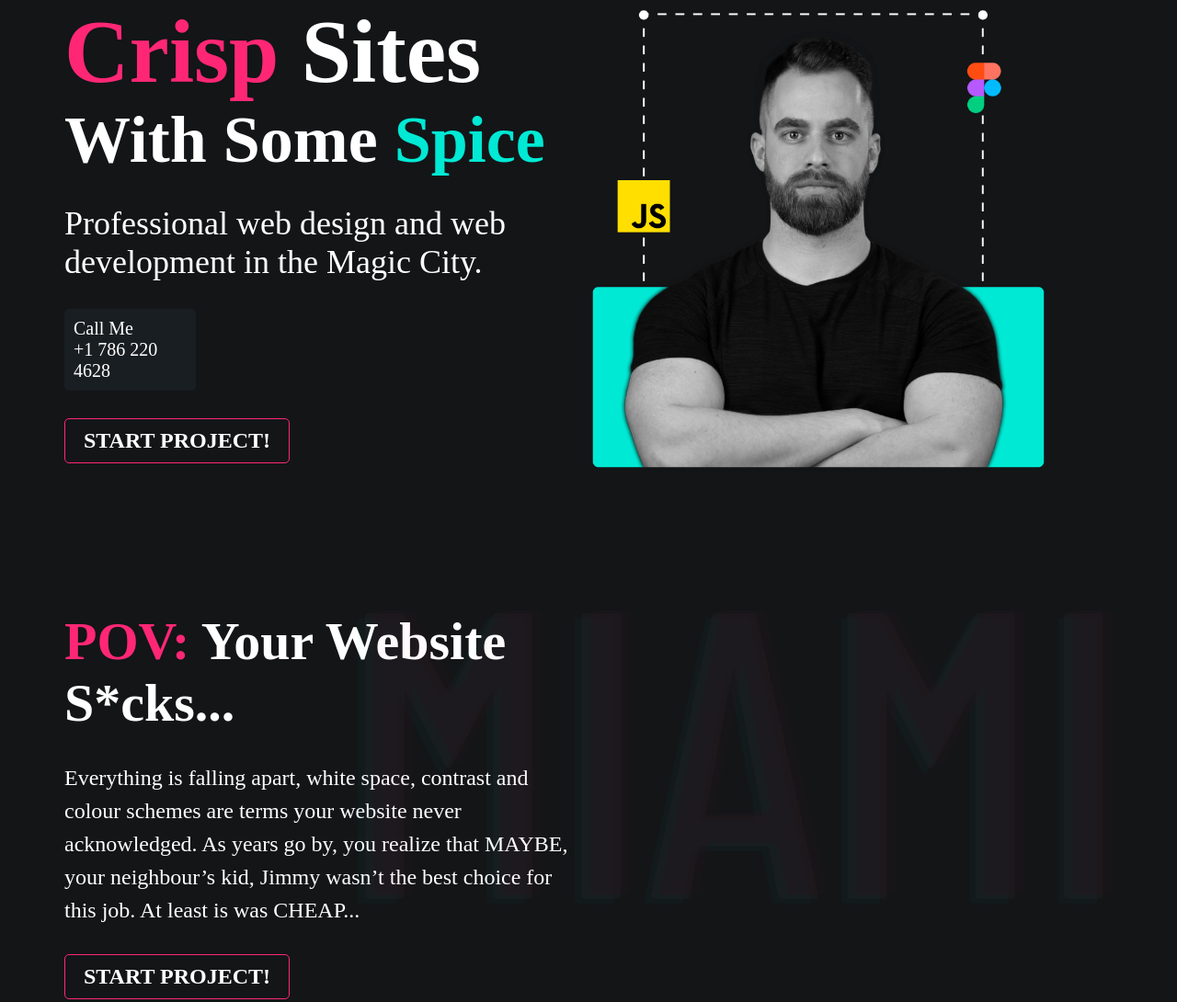
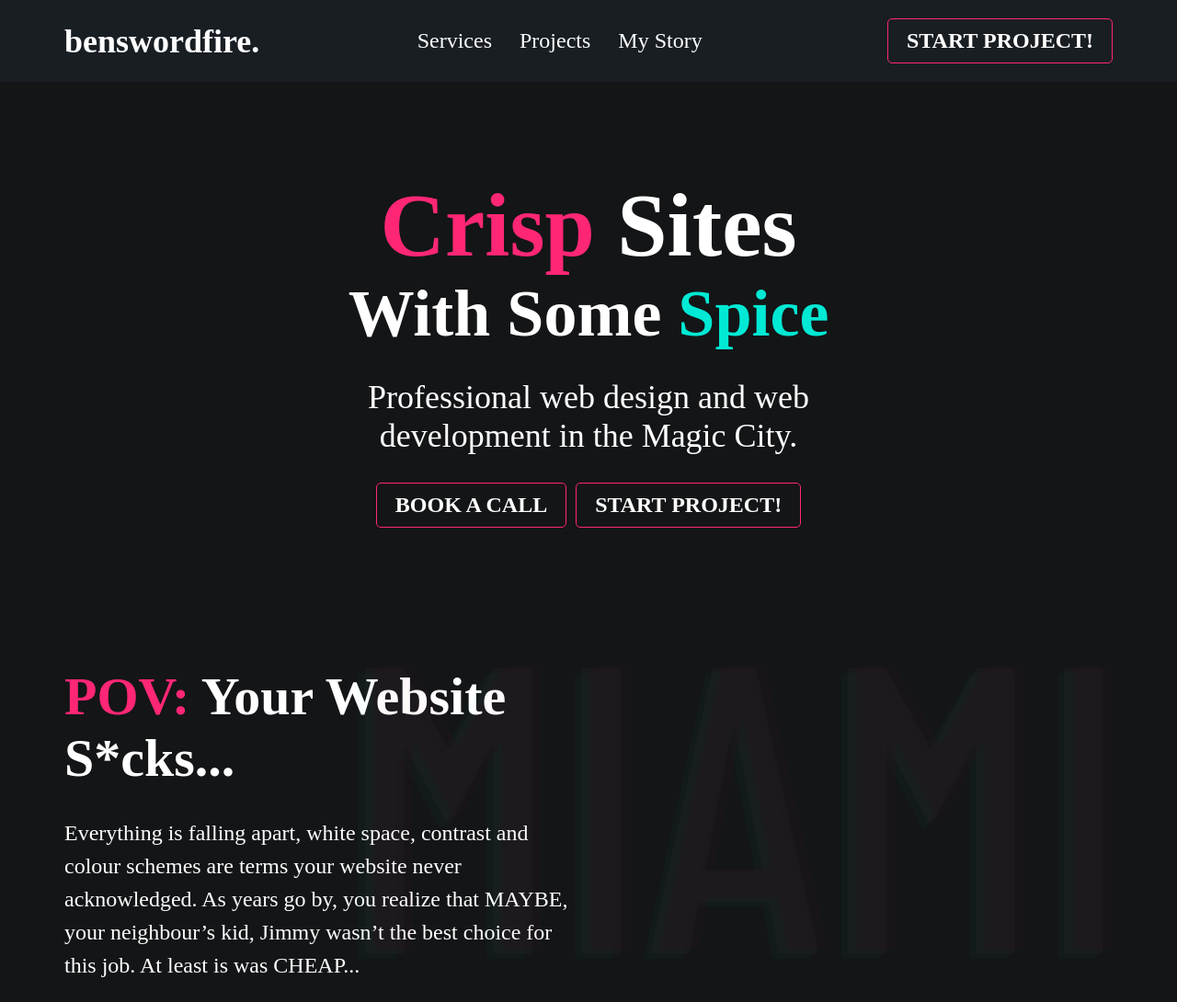
Before and after one commit to kovacsbencet/benswordfire, a plain HTML site: page CLIENT/index.html in a window 1280 px wide. Shown: the top 1090 px of the page at 92% size. Drawn offline with Linux system fonts and the light colour scheme.

Commit message:
Hero section changed.

```diff
--- a/CLIENT/index.html
+++ b/CLIENT/index.html
@@ -11,7 +11,7 @@
     <script src="./script/script.js"></script>
 </head>
 <body>
-<!--     <header>
+    <header>
         <section class="header-section">
             <div><h3>benswordfire.</h3></div>
             <nav>
@@ -21,25 +21,17 @@
                     <li><a href="">My Story</a></li>
                 </ul>
             </nav>
-            <button class="primary-button" href="#contact-section">Start project!</button>
+            <button type="button" class="primary-button" href="#contact-section">Start project!</button>
         </section>
-    </header> -->
+    </header>
     <main>
         <section class="hero-section">
-            <div class="hero-left">
-                <h1><span>Crisp</span> Sites</h1>
-                <h2>With Some <span>Spice</span></h2>
-                <h3>Professional web design and web<br>development in the Magic City.</h3>
-                <div class="hero-contact">
-                    <div>
-                        <a href="">Call Me</a>
-                        <a href="">+1 786 220 4628</a>
-                    </div>
-                </div>
-                <button class="primary-button" href="#contact-section">Start project!</button>
-            </div>
-            <div class="hero-right">
-                <img src="./images/bensmithwebdesigner.png" alt="Ben Swordfire Miami Web Designer" width="500px">
+            <h1><span>Crisp</span> Sites</h1>
+            <h2>With Some <span>Spice</span></h2>
+            <h3>Professional web design and web<br>development in the Magic City.</h3>
+            <div class="hero-section-buttons">
+                <button type="button" class="primary-button" href="#contact-section">Book A Call</button>
+                <button type="button" class="primary-button" href="#contact-section">Start project!</button>
             </div>
         </section>
         <section class="icebreaker-section">
@@ -51,7 +43,7 @@
                     acknowledged. As years go by, you realize that MAYBE, your neighbour’s kid, Jimmy wasn’t the best choice
                     for this job. At least is was CHEAP...
                 </p>
-                <button class="primary-button" href="#contact-section">Start project!</button>
+                <button type="button" class="primary-button" href="#contact-section">Start project!</button>
             </div>
             <div>
             </div>
@@ -66,7 +58,7 @@
                     <li>Well-written Content And Copy</li>
                     <li>Well-written Content And Copy</li>
                 </ul>
-                <button class="primary-button" href="#contact-section">Start project!</button>
+                <button type="button" class="primary-button" href="#contact-section">Start project!</button>
             </div>
             <div class="offer-right">
                 <div class="offer-card card-1">
@@ -100,8 +92,8 @@
         </section>
         <section class="contact-section">
             <div>
-<!--                 <img src="./images/benswordfire.png" alt=""> -->
-                <p style="max-width: 400px;">
+                <img src="./images/benswordfire.png" alt="">
+                <p>
                     Everything is falling apart, white space, contrast and colour schemes are terms your
                     website never acknowledged. As years go by, you realize that MAYBE, your neighbour’s
                     kid, Jimmy wasn’t the best choice for this job. But at least is was CHEAP...
--- a/CLIENT/style/style.css
+++ b/CLIENT/style/style.css
@@ -361,26 +361,17 @@ header
 
 /* HERO SECTION */
 
-
-
-.hero-section div img
+.hero-section
 {
-    max-width: 100%;
-    height: auto;
+    text-align: center;
 }
 
-.hero-section .hero-left .hero-contact
+.hero-section-buttons
 {
-    margin-top: 30px;
-}
-.hero-section .hero-left .hero-contact div
-{
-    background-color: var(--lightgray);
     display: flex;
     justify-content: center;
-    flex-direction: column;
-    padding: 10px;
-    border-radius: 5px;
+    align-items: ;
+    gap: 10px;
 }
 
 
@@ -663,13 +654,11 @@ header
 
 @media only screen and (min-width: 1100px)
 {
-    .hero-section,
     .article-section,
     .contact-section
     {
         display: flex;
     }
-    .hero-section div,
     .icebreaker-section div,
     .article-section div,
     .contact-section div
```
